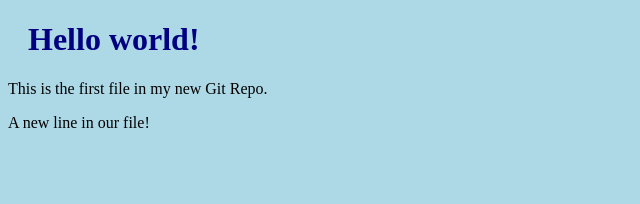
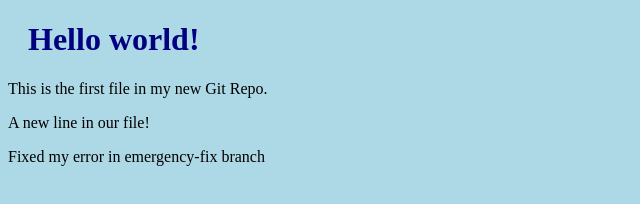
Before and after one commit to SunilZ07/gitLearn, a plain HTML site: page index.html in a window 1280 px wide. Shown: the whole page, without its empty margins (0-640 px from the left). Drawn offline with Linux system fonts and the light colour scheme.

Commit message:
fixed the error

```diff
--- a/index.html
+++ b/index.html
@@ -13,6 +13,7 @@
     <h1>Hello world!</h1>
     <p>This is the first file in my new Git Repo.</p>
     <p>A new line in our file!</p>
+    <p>Fixed my error in emergency-fix branch</p>
 
 </body>
 
```
